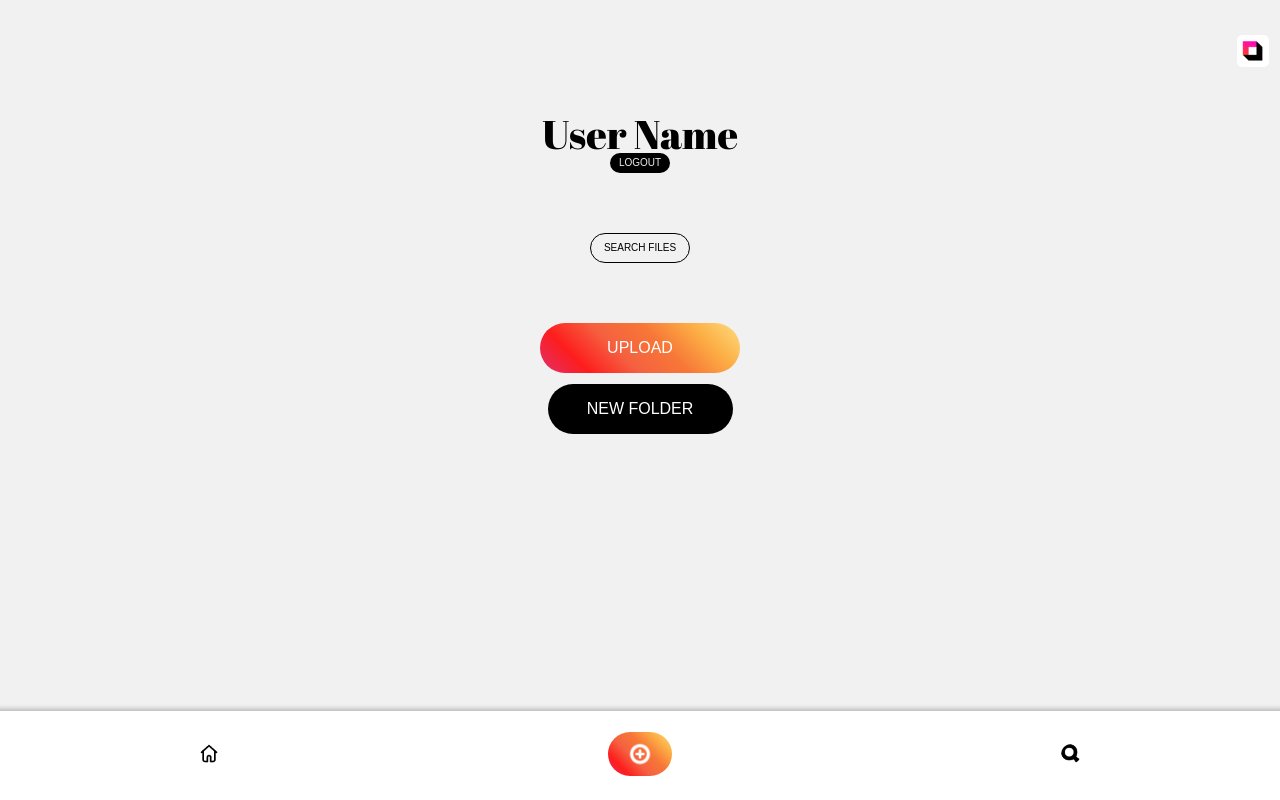
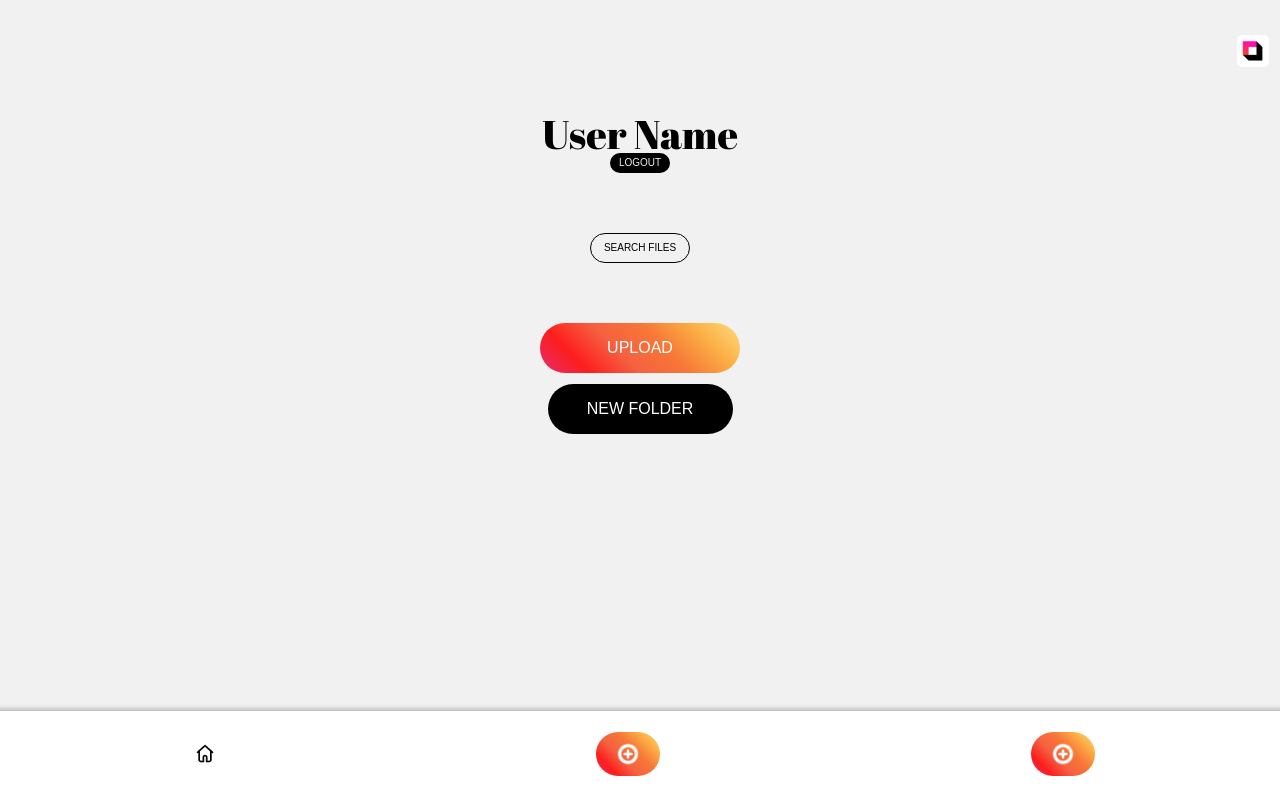
Before and after one commit to Riyadaram/PROYECTO_FINAL, a React (Vite) app: page /user-content in a window 1280 px wide. Built offline with nearby package versions, Linux system fonts and the light colour scheme; a web font is replaced by a local one.

Commit message:
Working on functions and footermenu

```diff
--- a/src/components/FooterMenu/FooterMenu.jsx
+++ b/src/components/FooterMenu/FooterMenu.jsx
@@ -1,36 +1,71 @@
-import { Link } from 'react-router-dom'
-import Home from '../../assets/footer_menu_logos/Home_button.png'
-import Plus from '../../assets/footer_menu_logos/Plus_button.png'
-import Search from '../../assets/footer_menu_logos/Search_button.png'
-import './FooterMenu.css'
+import { Link } from 'react-router-dom';
+import { useContext, useState } from 'react'; // Importa useContext y useState
+import './FooterMenu.css';
+import { AutenticacionContext } from '../../context/AutenticacionContext';
+import { uploadFileService } from '../../services';
+
+import Home from '../../assets/footer_menu_logos/Home_button.png';
+import Plus from '../../assets/footer_menu_logos/Plus_button.png';
+import Folder from '../../assets/footer_menu_logos/'
 
 
 const FooterMenu = () => {
+    const [error, setError] = useState(''); // Estado para manejar errores
+    const { token } = useContext(AutenticacionContext);
+
+    // Función para manejar la selección de archivos
+    const handleFileChange = async (e) => {
+        try {
+            const file = e.target.files[0];
+            const formData = new FormData();
+            formData.append('fileToUpload', file);
+            const uploadedFile = await uploadFileService(formData, token);
+            console.log(uploadedFile);
+        } catch (error) {
+            setError(error.message);
+        }
+    };
+
+    // Función para simular un clic en el input de tipo archivo
+    const handlePlusButtonClick = () => {
+        document.querySelector('.file-input').click();
+    };
 
     return (
         <div className="bottom-menu">
             <footer>
                 <button>
                     <Link to="/user-content">
-                      <img src={Home} className="basic-button" alt="Home Button Logo"/>
+                        <img src={Home} className="basic-button" alt="Home Button Logo"/>
                     </Link>
                 </button>
 
                 <button>
-                    <Link to="/add-file">
-                      <img src={Plus} className="plus-button" alt="Plus Button Logo"/>
-                    </Link>
+                    {/* Renderiza el botón plus con el evento onClick */}
+                    <img src={Plus} className="plus-button" alt="Plus Button Logo" onClick={handlePlusButtonClick}/>
                 </button>
 
                 <button>
-                    <Link to="/search">
-                      <img src={Search} className="basic-button" alt="Search Button Logo"/>
-                    </Link>
+                    {/* Renderiza el botón plus con el evento onClick */}
+                    <img src={Plus} className="plus-button" alt="Plus Button Logo" onClick={handlePlusButtonClick}/>
                 </button>
+
+
             </footer>
+
+            {/* El input de tipo archivo que está oculto */}
+            <input
+                type="file"
+                className="file-input"
+                onChange={handleFileChange}
+                accept="file/*"
+                style={{ display: 'none' }}
+            />
+
+            {/* Muestra errores */}
+            {error ? <p>{error}</p> : null}
         </div>
-    )
+    );
+};
 
-}
-
-export default FooterMenu
+export default FooterMenu;
```
Also changed, not shown: src/assets/footer_menu_logos/add_folder_button.png (added).
